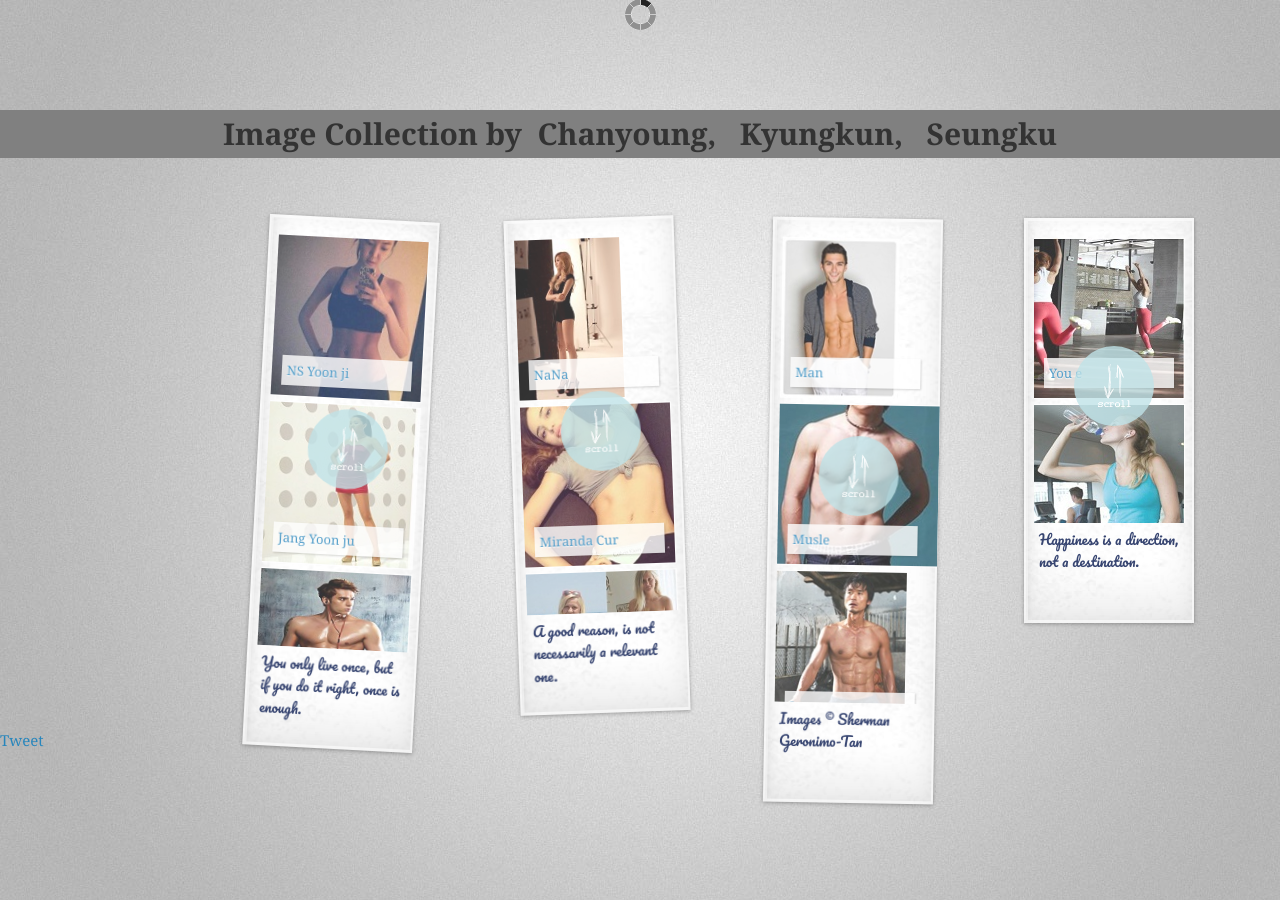
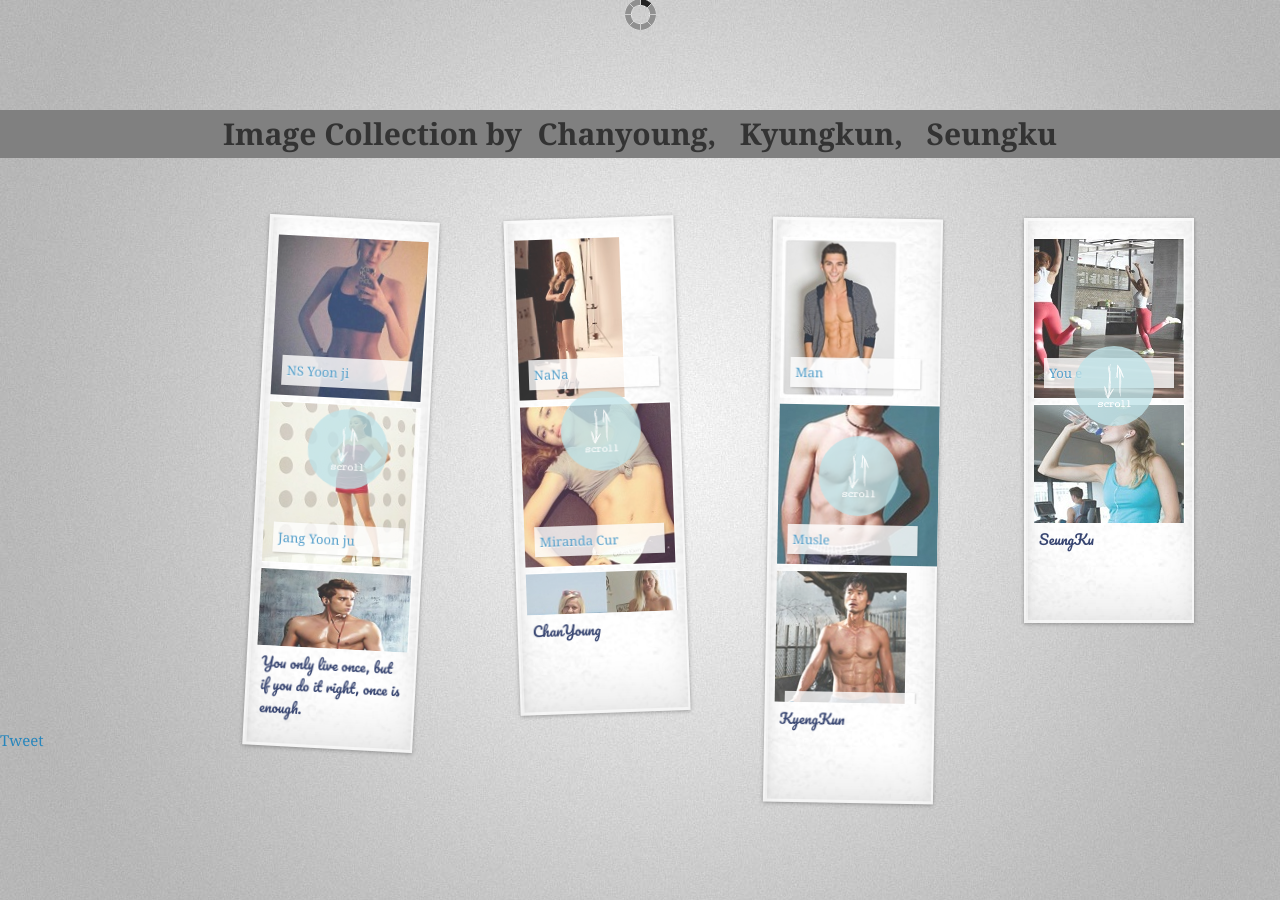
Before and after one commit to cy-p/cy-p.github.com, a Jekyll site: the page index.html, which Jekyll copies as it is, in a window 1280 px wide. Built offline with Jekyll 4.4.1, drawn with Linux system fonts in a browser that asks for light colours; nearby versions of some CDN libraries; some web fonts are replaced; comment, search, counter and statistics services are not loaded.

Commit message:
Update index.html

```diff
--- a/index.html
+++ b/index.html
@@ -109,7 +109,7 @@
 							<li><a href="images/large/20.jpg" rel="lightbox[album2]" title="You e"><img src="images/small/20.jpg" /></a></li>
 						</ul>
 					</div>
-					<h3 class="pb-title">A good reason, is not necessarily a relevant one.</h3>
+					<h3 class="pb-title">ChanYoung</h3>
 				</div>
 
 				<div class="pb-wrapper pb-wrapper-3">
@@ -127,7 +127,7 @@
 							<li><a href="images/large/11.jpg" rel="lightbox[album3]" title="NaNa"><img src="images/small/11.jpg" /></a></li>
 						</ul>
 					</div>
-					<h3 class="pb-title">Images &copy; Sherman Geronimo-Tan</h3>
+					<h3 class="pb-title">KyengKun</h3>
 				</div>
 
 				<div class="pb-wrapper pb-wrapper-4">
@@ -145,7 +145,7 @@
 							<li><a href="images/large/6.jpg" rel="lightbox[album4]" title="Miranda Cur"><img src="images/small/6.jpg" /></a></li>
 						</ul>
 					</div>
-					<h3 class="pb-title">Happiness is a direction, not a destination.</h3>
+					<h3 class="pb-title">SeungKu</h3>
 				</div>
 
 			</section>
@@ -160,8 +160,6 @@
 <!-- Put this just before the closing body tag -->
 <script>!function(d,s,id){var js,fjs=d.getElementsByTagName(s)[0];if(!d.getElementById(id)){js=d.createElement(s);js.id=id;js.src="//platform.twitter.com/widgets.js";fjs.parentNode.insertBefore(js,fjs);}}(document,"script","twitter-wjs");
 </script>
-
-
 <!-- Google + -->
 <p><g:plusone size="medium"></g:plusone></p>
 
@@ -176,7 +174,6 @@
 <script type="text/javascript" src="http://www.reddit.com/buttonlite.js?i=2&styled=off&url=http://cy-p.github.com{{ page.url }}&newwindow=1"></script>
 
 </div>
-
 </body>
    <script type="text/javascript" src="http://ajax.googleapis.com/ajax/libs/jquery/1.7.2/jquery.min.js"></script>
 
```
